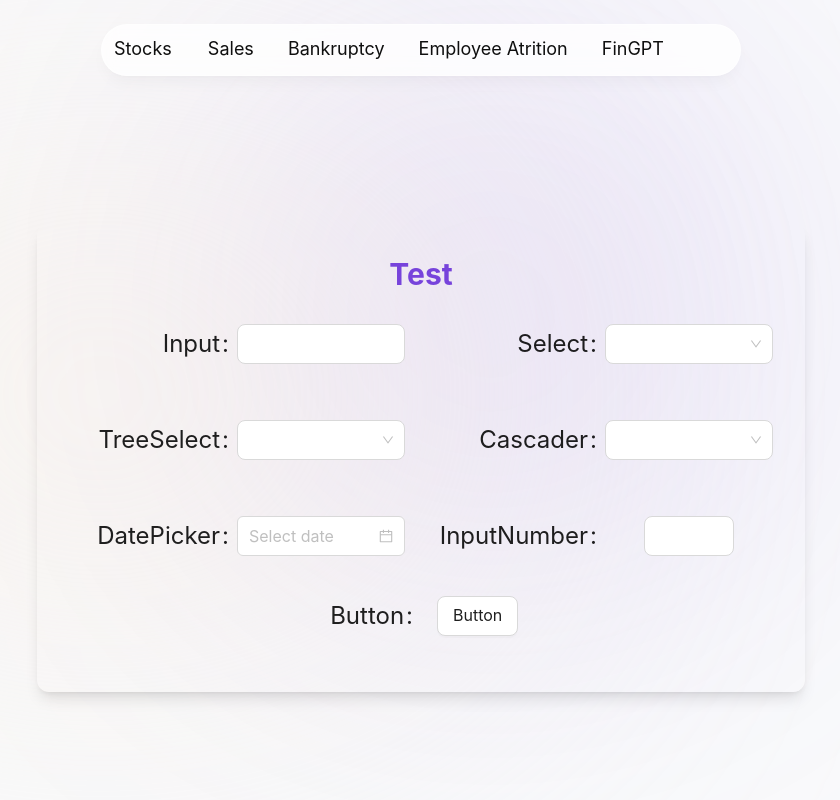
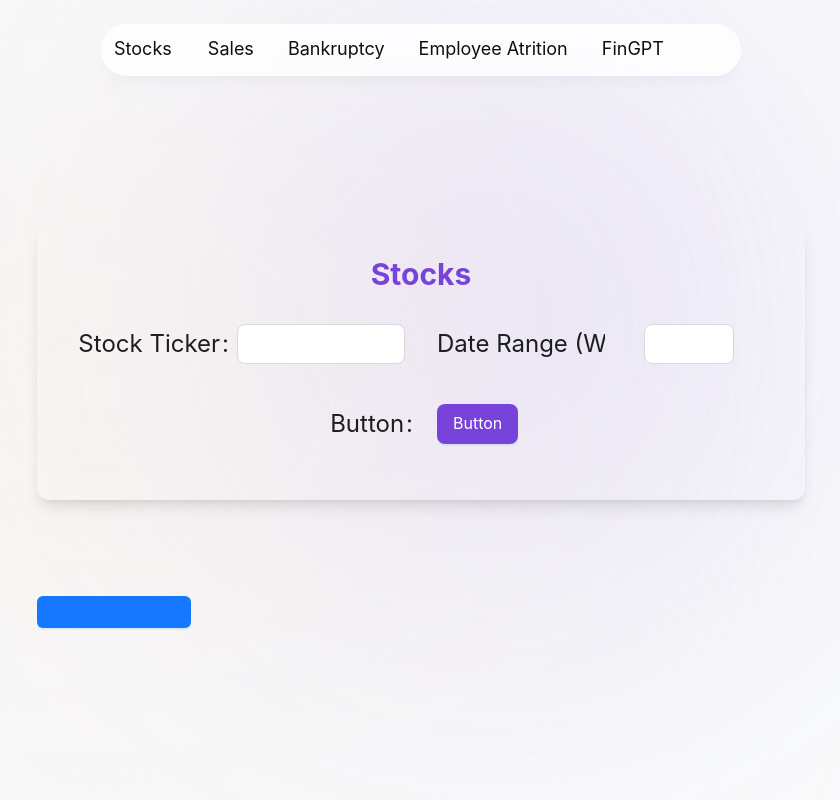
Before and after one commit to bellh14/AIMProjectF2023, a Next.js app in the folder FrontEnd/: page / in a window 1280 px wide. Shown: the top 800 px of the page, without its empty margins (219-1059 px from the left). Built offline with nearby package versions, Linux system fonts and the light colour scheme.

Commit message:
refactor form start typing data

```diff
--- a/FrontEnd/app/(adivsor)/Advisor.tsx
+++ b/FrontEnd/app/(adivsor)/Advisor.tsx
@@ -1,38 +1,55 @@
+"use client";
 import React, { useState } from "react";
 import FormTemplate from "./FormTemplate";
-import { testPost } from "../types";
+import { stockFormData } from "../types";
 import { createTestPost } from "../api/API";
+import { Button } from "antd";
 
 type Props = {};
 
 const Advisor = (props: Props) => {
-
-    const [test, setTest] = useState(0); // [state, setState
-    const [stocks, setStocks] = useState(0);
+    const [stocks, setStocks] = useState({} as stockFormData);
     const [sales, setSales] = useState(0);
     const [bankruptcy, setBankruptcy] = useState(0);
     const [employeeAtrition, setEmployeeAtrition] = useState(0);
     const [finGPT, setFinGPT] = useState(0);
 
-    async function handleStockSubmit(e: any){
+    async function handleStockSubmit(e: any) {
         e.preventDefault();
-        const testPost: testPost = {
-            title: "test",
-            body: "test",
-            id: 0,
-        }
-        const data = await createTestPost(testPost);
-        console.log(data);
+        console.log("Stocks: ", stocks);
     }
 
     return (
         <section className="relative mt-40 items-center flex flex-col w-3/5 text-center left-1/2 -translate-x-1/2">
-            <FormTemplate id="Test" name="Test" onChange={(e) => setTest(e)}/>
-            <FormTemplate id="Stocks" name="Stocks" onChange={(e) => setStocks(e)}/>
-            <FormTemplate id="Sales" name="Sales Info" onChange={(e) => setSales(e)}/>
-            <FormTemplate id="Bankruptcy" name="Bankruptcy" onChange={(e) => setBankruptcy(e)}/>
-            <FormTemplate id="Employee-Atrition" name="Employee Atrition" onChange={(e) => setEmployeeAtrition(e)}/>
-            <FormTemplate id="FinGPT" name="FinGPT" onChange={(e) => setFinGPT(e)}/>
+            <div className="flex flex-col justify-center">
+                <FormTemplate
+                    id="Stocks"
+                    name="Stocks"
+                    onChange={(e) => setStocks(e)}
+                />
+                <Button className="text-2xl w-1/5 my-8" htmlType="submit" type="primary" onClick={(e) => handleStockSubmit(e)}/>
+            </div>
+
+            <FormTemplate
+                id="Sales"
+                name="Sales Info"
+                onChange={(e) => setSales(e)}
+            />
+            <FormTemplate
+                id="Bankruptcy"
+                name="Bankruptcy"
+                onChange={(e) => setBankruptcy(e)}
+            />
+            <FormTemplate
+                id="Employee-Atrition"
+                name="Employee Atrition"
+                onChange={(e) => setEmployeeAtrition(e)}
+            />
+            <FormTemplate
+                id="FinGPT"
+                name="FinGPT"
+                onChange={(e) => setFinGPT(e)}
+            />
         </section>
     );
 };
--- a/FrontEnd/app/(adivsor)/FormTemplate.tsx
+++ b/FrontEnd/app/(adivsor)/FormTemplate.tsx
@@ -13,6 +13,8 @@ import {
     TreeSelect,
 } from "antd";
 
+import { stockFormData } from "../types";
+
 type Props = {
     id: string;
     name: string;
@@ -20,11 +22,21 @@ type Props = {
 };
 
 const FormTemplate = (props: Props) => {
+    const [form] = Form.useForm();
+    const handleChange = (e: any) => {
+        props.onChange(e.currentTarget.value);
+    };
 
-    const handleChange = (e: any) => {
-        props.onChange(+e.currentTarget.value)
+    const onFinish = (values: any) => {
+        console.log(values.dateRange);
+    };
+
+    const onStockSubmit = (values: stockFormData) => {
+        console.log(values);
     }
 
+    switch (props.name) {
+        case "Stocks":
             return (
                 <div id={props.id}>
                     <Form
@@ -33,62 +45,104 @@ const FormTemplate = (props: Props) => {
                         layout="horizontal"
                         size="large"
                         className="w-full my-16 shadow-lg p-8 rounded-xl"
-                onFieldsChange={handleChange}
+                        onFinish={onStockSubmit}
+                        form={form}
                     >
                         <h2 className="text-3xl font-bold text-center mb-8 text-primary-purple">
                             {props.name}
                         </h2>
                         <div className="grid grid-flow-row grid-cols-2 gap-8 my-4">
-                    <Form.Item label="Input" className="text-2xl">
+                            <Form.Item
+                                label="Stock Ticker"
+                                name="stockTicker"
+                            >
                                 <Input />
                             </Form.Item>
-                    <Form.Item label="Select">
-                        <Select>
-                            <Select.Option value="demo">Demo</Select.Option>
-                        </Select>
-                    </Form.Item>
-                    <Form.Item label="TreeSelect">
-                        <TreeSelect
-                            treeData={[
-                                {
-                                    title: "Light",
-                                    value: "light",
-                                    children: [
-                                        { title: "Bamboo", value: "bamboo" },
-                                    ],
-                                },
-                            ]}
-                        />
-                    </Form.Item>
-                    <Form.Item label="Cascader">
-                        <Cascader
-                            options={[
-                                {
-                                    value: "zhejiang",
-                                    label: "Zhejiang",
-                                    children: [
-                                        {
-                                            value: "hangzhou",
-                                            label: "Hangzhou",
-                                        },
-                                    ],
-                                },
-                            ]}
-                        />
-                    </Form.Item>
-                    <Form.Item label="DatePicker">
-                        <DatePicker />
-                    </Form.Item>
-                    <Form.Item label="InputNumber">
+                            <Form.Item label="Date Range (Weeks)" name="dateRange">
                                 <InputNumber />
                             </Form.Item>
                         </div>
-                <Form.Item label="Button:" className="flex justify-center">
-                    <Button className="ml-4">Button</Button>
+                        <Form.Item
+                            label="Button:"
+                            className="flex justify-center"
+                        >
+                            <Button
+                                className="ml-4 bg-primary-purple"
+                                htmlType="submit"
+                                type="primary"
+                            >
+                                Button
+                            </Button>
                         </Form.Item>
                     </Form>
                 </div>
             );
+    }
+
+    // return (
+    //     <div id={props.id}>
+    //         <Form
+    //             labelCol={{ span: 12 }}
+    //             wrapperCol={{ span: 16 }}
+    //             layout="horizontal"
+    //             size="large"
+    //             className="w-full my-16 shadow-lg p-8 rounded-xl"
+    //             onFieldsChange={handleChange}
+    //         >
+    //             <h2 className="text-3xl font-bold text-center mb-8 text-primary-purple">
+    //                 {props.name}
+    //             </h2>
+    //             <div className="grid grid-flow-row grid-cols-2 gap-8 my-4">
+    //                 <Form.Item label="Input" className="text-2xl">
+    //                     <Input />
+    //                 </Form.Item>
+    //                 <Form.Item label="Select">
+    //                     <Select>
+    //                         <Select.Option value="demo">Demo</Select.Option>
+    //                     </Select>
+    //                 </Form.Item>
+    //                 <Form.Item label="TreeSelect">
+    //                     <TreeSelect
+    //                         treeData={[
+    //                             {
+    //                                 title: "Light",
+    //                                 value: "light",
+    //                                 children: [
+    //                                     { title: "Bamboo", value: "bamboo" },
+    //                                 ],
+    //                             },
+    //                         ]}
+    //                     />
+    //                 </Form.Item>
+    //                 <Form.Item label="Cascader">
+    //                     <Cascader
+    //                         options={[
+    //                             {
+    //                                 value: "zhejiang",
+    //                                 label: "Zhejiang",
+    //                                 children: [
+    //                                     {
+    //                                         value: "hangzhou",
+    //                                         label: "Hangzhou",
+    //                                     },
+    //                                 ],
+    //                             },
+    //                         ]}
+    //                     />
+    //                 </Form.Item>
+    //                 <Form.Item label="DatePicker">
+    //                     <DatePicker />
+    //                 </Form.Item>
+    //                 <Form.Item label="InputNumber">
+    //                     <InputNumber />
+    //                 </Form.Item>
+    //             </div>
+    //             <Form.Item label="Button:" className="flex justify-center">
+    //                 <Button className="ml-4">Button</Button>
+    //             </Form.Item>
+    //         </Form>
+    //     </div>
+    // );
 };
 
 export default FormTemplate;
```
Also changed, not shown: FrontEnd/app/types.tsx (+15 -4 lines), 2 other files (tests, documents, lock files or other folders). Lines whose indentation alone changed are shown as unchanged.
